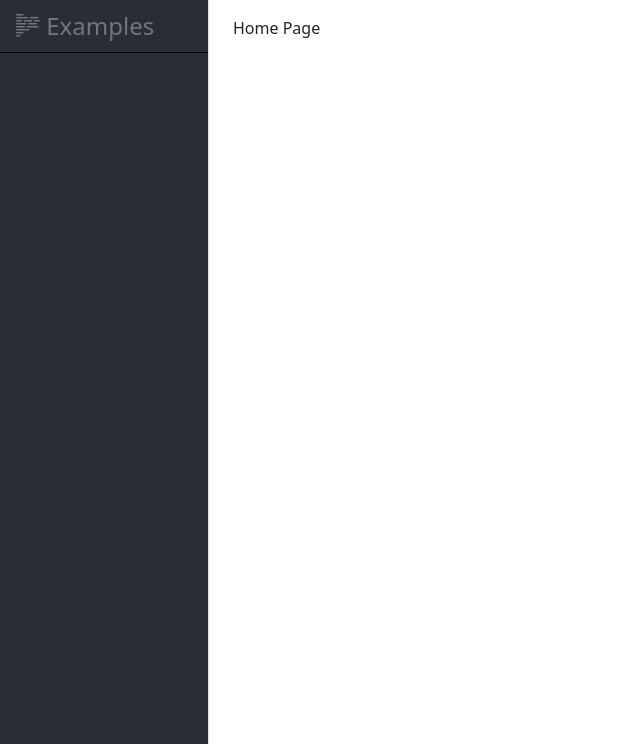
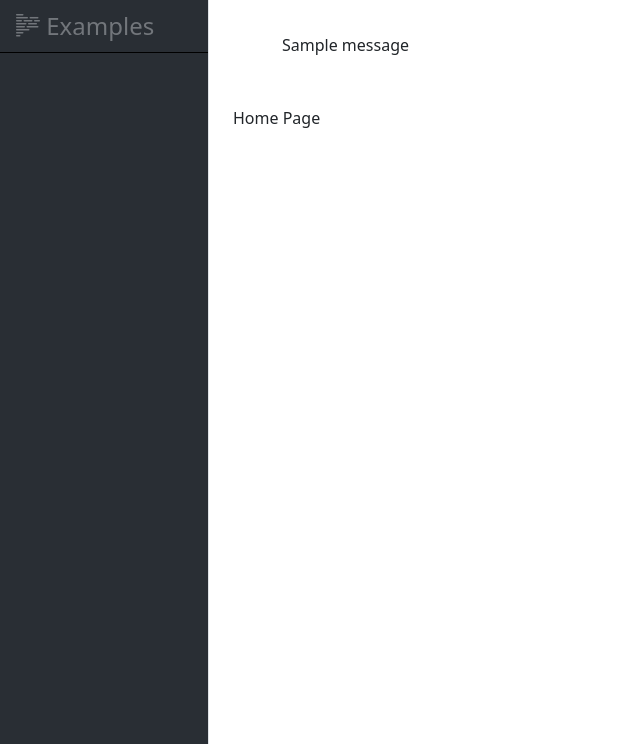
Before and after one commit to N5GEH/n5geh.tools.entirety, a Django app: template app/Entirety/templates/home.html in a window 1280 px wide. Shown: the part 56-800 px from the top of the page, without its empty margins (0-640 px from the left). Run offline with Django 4.2, Linux system fonts and the light colour scheme; the template is opened without the code that fills it: most values are stand-ins (such as "Sample title", 1, 10 or a date in 2020); one stand-in notice (Sample message) is shown; style sheets or scripts are compiled from the project's sources; some libraries are stand-ins or nearby versions.

Commit message:
chore: add message to base template

```diff
--- a/app/Entirety/templates/_base.html
+++ b/app/Entirety/templates/_base.html
@@ -43,6 +43,7 @@
 <div class="container-fluid ps-0 d-flex">
     {% include 'sidebar.html' %}
     <main class="d-flex flex-column flex-fill ps-4 pe-3 py-3">
+        {% include 'messages.html' %}
         {% block content %}(no content - should not be here) {% endblock %}
     </main>
     {% include 'modal.html' %}
--- /dev/null
+++ b/app/Entirety/templates/messages.html
@@ -0,0 +1,9 @@
+{% if messages %}
+    <ul class="messages">
+        {% for message in messages %}
+          <div class="alert {{ message.tags }} alert-dismissible" role="alert">
+            {{ message }}
+          </div>
+        {% endfor %}
+    </ul>
+{% endif %}
```
Also changed, not shown: app/Entirety/entirety/settings.py (+9 -1 lines).
